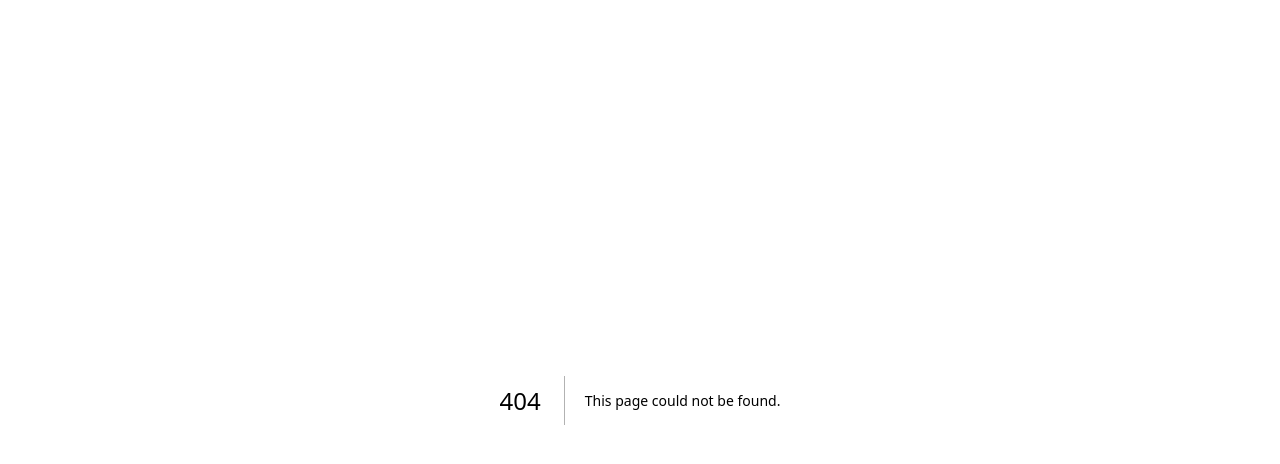
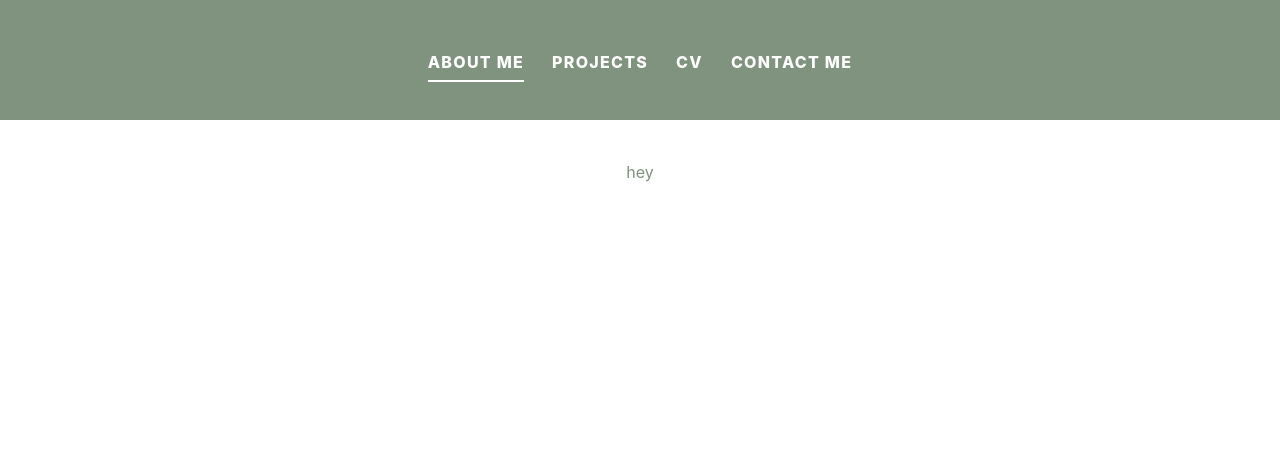
Before and after one commit to clarapbsousa/portfolio, a Next.js app: page /about in a window 1280 px wide. Before the commit this address had no page. Shown: the top 464 px of the page. Built offline with nearby package versions, Linux system fonts and the light colour scheme.

Commit message:
header and about me first draft

```diff
--- a/package.json
+++ b/package.json
@@ -19,7 +19,7 @@
     "@types/react": "^19",
     "@types/react-dom": "^19",
     "eslint": "^9",
-    "eslint-config-next": "16.1.6",
+    "eslint-config-next": "^16.1.6",
     "tailwindcss": "^4",
     "typescript": "^5"
   }
--- /dev/null
+++ b/src/app/about/about.css
@@ -0,0 +1,5 @@
+.about {
+    position: relative;
+    height: 100vh;
+    overflow: hidden;
+}
--- /dev/null
+++ b/src/app/about/page.tsx
@@ -0,0 +1,14 @@
+import "./about.css";
+
+import Header from "../components/Header";
+
+export default function About() {
+    return (
+        <div className="about">
+            <Header activeKey="about" />
+            <main className="landing-content">
+                hey
+            </main>
+        </div>
+    );
+}
--- /dev/null
+++ b/src/app/components/Header.tsx
@@ -0,0 +1,30 @@
+import Link from "next/link";
+
+type ActiveKey = "about" | "projects" | "cv" | "contact";
+
+const navItems: Array<{ key: ActiveKey; label: string; href: string }> = [
+  { key: "about", label: "About me", href: "/about" },
+  { key: "projects", label: "Projects", href: "/projects" },
+  { key: "cv", label: "CV", href: "/cv" },
+  { key: "contact", label: "Contact me", href: "/contact" },
+];
+
+export default function Header({ activeKey }: { activeKey: ActiveKey }) {
+  return (
+    <header className="header">
+      <nav className="header-menu">
+        {navItems.map((item) => (
+          <Link
+            key={item.key}
+            className={`header-link${
+              item.key === activeKey ? " header-link--active" : ""
+            }`}
+            href={item.href}
+          >
+            {item.label}
+          </Link>
+        ))}
+      </nav>
+    </header>
+  );
+}
--- a/src/app/globals.css
+++ b/src/app/globals.css
@@ -1,8 +1,12 @@
 @import "tailwindcss";
 
 :root {
+  font-family: Inter, sans-serif;
+
   --background: #ffffff;
-  --foreground: #171717;
+  --foreground: #80937e;
+  --main-green: #80937e;
+  --main-white: #ffffff;
 }
 
 @theme inline {
@@ -14,8 +18,9 @@
 
 @media (prefers-color-scheme: dark) {
   :root {
-    --background: #0a0a0a;
-    --foreground: #ededed;
+    font-family: Inter, sans-serif;
+    --background: #ffffff;
+    --foreground: #80937e;
   }
 }
 
@@ -31,24 +36,24 @@ body {
   overflow: hidden;
 }
 
-.landing__half {
+.landing-half {
   position: absolute;
   left: 0;
   right: 0;
   height: 50vh;
 }
 
-.landing__half--top {
+.landing-half--top {
   top: 0;
-  background: #80937e;
+  background: var(--main-green);
 }
 
-.landing__half--bottom {
+.landing-half--bottom {
   bottom: 0;
-  background: #fbf5f3;
+  background: var(--main-white);
 }
 
-.landing__content {
+.landing-content {
   position: relative;
   z-index: 1;
   min-height: 100vh;
@@ -59,7 +64,7 @@ body {
   padding: 40px 24px 10px;
 }
 
-.landing__title {
+.landing-title {
   width: 100%;
   text-align: center;
   padding-top: 8px;
@@ -69,23 +74,23 @@ body {
   letter-spacing: 0.06em;
 }
 
-.landing__spacer {
+.landing-spacer {
   flex: 1;
 }
 
-.landing__center {
+.landing-center {
   flex: 1;
   display: flex;
   align-items: center;
   justify-content: center;
 }
 
-.landing__avatar {
+.landing-avatar {
   margin-bottom: 4.5em;
   width: 25em;
   height: 25em;
   border-radius: 50%;
-  border: 5px solid #fbf5f3;
+  border: 5px solid var(--main-white);
   background: transparent;
   overflow: hidden;
   display: flex;
@@ -95,7 +100,7 @@ body {
   position: relative;
 }
 
-.landing__avatar-image {
+.landing-avatar-image {
   width: 100%;
   height: 100%;
   object-fit: cover;
@@ -104,7 +109,7 @@ body {
   aspect-ratio: 1 / 1;
 }
 
-.landing__avatar img {
+.landing-avatar img {
   width: 100%;
   height: 100%;
   object-fit: cover;
@@ -112,7 +117,7 @@ body {
   display: block;
 }
 
-.landing__bottom {
+.landing-bottom {
   flex: 1;
   width: 100%;
   display: flex;
@@ -120,7 +125,7 @@ body {
   justify-content: center;
 }
 
-.landing__actions {
+.landing-actions {
   display: flex;
   flex-wrap: wrap;
   align-items: center;
@@ -129,10 +134,10 @@ body {
   padding-top: 0;
 }
 
-.landing__button {
+.landing-button {
   background: transparent;
   border: none;
-  color: #80937e;
+  color: var(--main-green);
   font-size: 20px;
   font-weight: 900;
   cursor: pointer;
@@ -140,7 +145,48 @@ body {
   margin-bottom: 0;
 }
 
-.landing__button:focus-visible {
-  outline: 2px solid #80937e;
+.landing-button:focus-visible {
+  outline: 2px solid var(--main-green);
   outline-offset: 4px;
 }
+
+.header {
+  height: 15vh;
+  position: sticky;
+  top: 0;
+  z-index: 2;
+  width: 100%;
+  display: flex;
+  align-items: center;
+  justify-content: center;
+  padding: 24px 20px 12px;
+  background: var(--main-green);
+}
+
+.header-menu {
+  display: flex;
+  flex-wrap: wrap;
+  align-items: center;
+  justify-content: center;
+  gap: 28px;
+}
+
+.header-link {
+  color: var(--main-white);
+  text-decoration: none;
+  font-size: 16px;
+  font-weight: 800;
+  letter-spacing: 0.08em;
+  text-transform: uppercase;
+  padding-bottom: 6px;
+  border-bottom: 2px solid transparent;
+}
+
+.header-link:hover,
+.header-link:focus-visible {
+  border-bottom-color: var(--main-white);
+}
+
+.header-link--active {
+  border-bottom-color: var(--main-white);
+}
--- a/src/app/page.tsx
+++ b/src/app/page.tsx
@@ -1,20 +1,21 @@
 import Image from "next/image";
+import Link from "next/link";
 
 export default function Home() {
   return (
     <div className="landing">
-      <div className="landing__half landing__half--top" />
-      <div className="landing__half landing__half--bottom" />
+      <div className="landing-half landing-half--top" />
+      <div className="landing-half landing-half--bottom" />
 
-      <main className="landing__content">
-        <div className="landing__title">Clara Sousa</div>
-        <div className="landing__spacer" />
-        <div className="landing__center">
-          <div className="landing__avatar">
+      <main className="landing-content">
+        <div className="landing-title">Clara Sousa</div>
+        <div className="landing-spacer" />
+        <div className="landing-center">
+          <div className="landing-avatar">
             <Image
               src="/avatar.jpeg"
               alt="Avatar"
-              className="landing__avatar-image"
+              className="landing-avatar-image"
               fill
               priority
             />
@@ -22,12 +23,14 @@ export default function Home() {
 
         </div>
 
-        <div className="landing__bottom">
-          <div className="landing__actions">
-            <button className="landing__button">About me</button>
-            <button className="landing__button">Projects</button>
-            <button className="landing__button">CV</button>
-            <button className="landing__button">Contact me</button>
+        <div className="landing-bottom">
+          <div className="landing-actions">
+            <Link className="landing-button" href="/about">
+              About me
+            </Link>
+            <button className="landing-button">Projects</button>
+            <button className="landing-button">CV</button>
+            <button className="landing-button">Contact me</button>
           </div>
         </div>
       </main>
```
Also changed, not shown: 1 other file (tests, documents, lock files or other folders).
